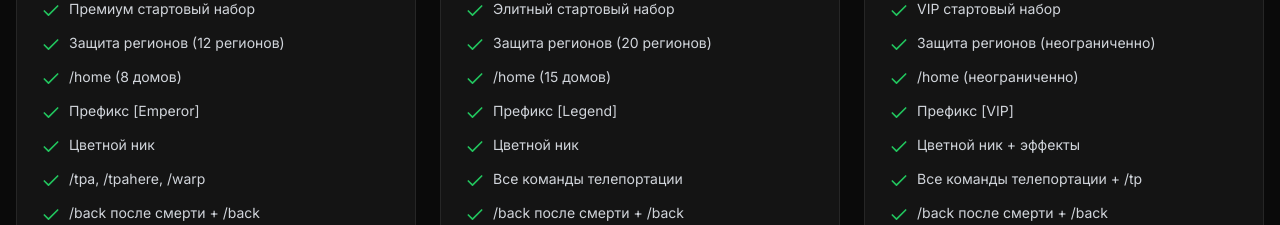
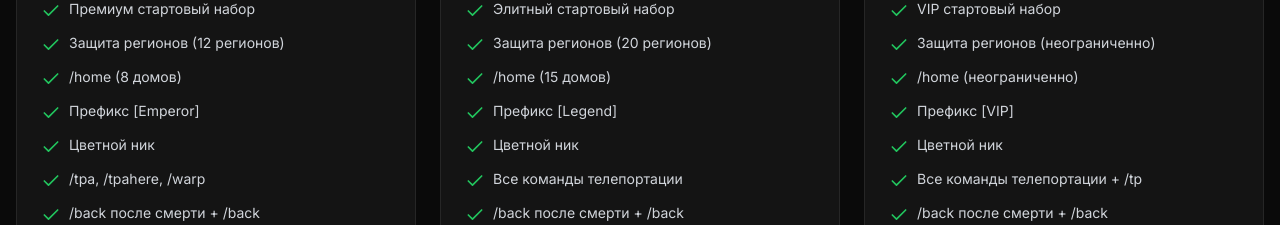
Before and after one commit to pr-poehali-dev/data-sync-initiative-1, a React (Vite) app: page / in a window 1280 px wide. Shown: the part 1620-1845 px from the top of the page. Built offline with nearby package versions, Linux system fonts and the light colour scheme.

Commit message:
Убрать эффекты у VIP

```diff
--- a/src/components/PrivilegesComparison.tsx
+++ b/src/components/PrivilegesComparison.tsx
@@ -110,7 +110,7 @@ const privileges = [
       { name: "Защита регионов (неограниченно)", available: true },
       { name: "/home (неограниченно)", available: true },
       { name: "Префикс [VIP]", available: true },
-      { name: "Цветной ник + эффекты", available: true },
+      { name: "Цветной ник", available: true },
       { name: "Все команды телепортации + /tp", available: true },
       { name: "/back после смерти + /back", available: true },
       { name: "/fly + /god (неограниченно)", available: true },
```
